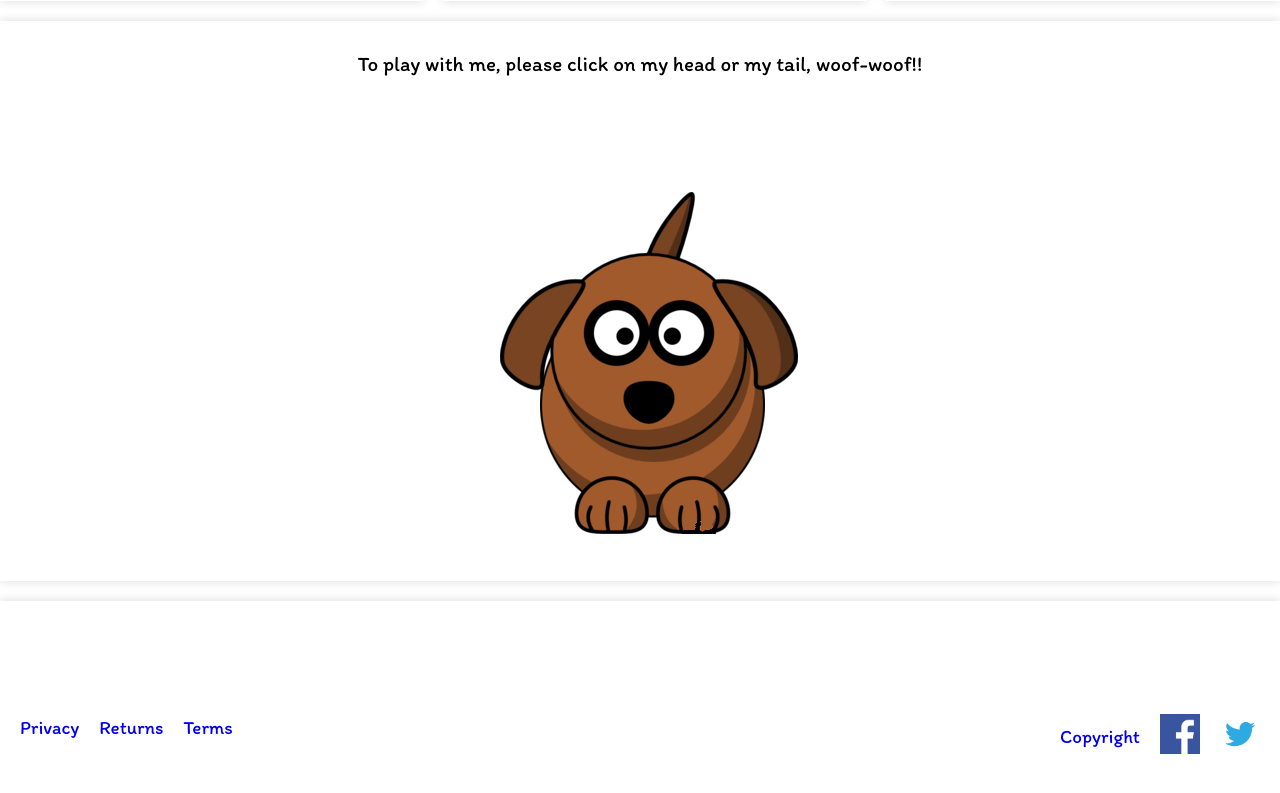
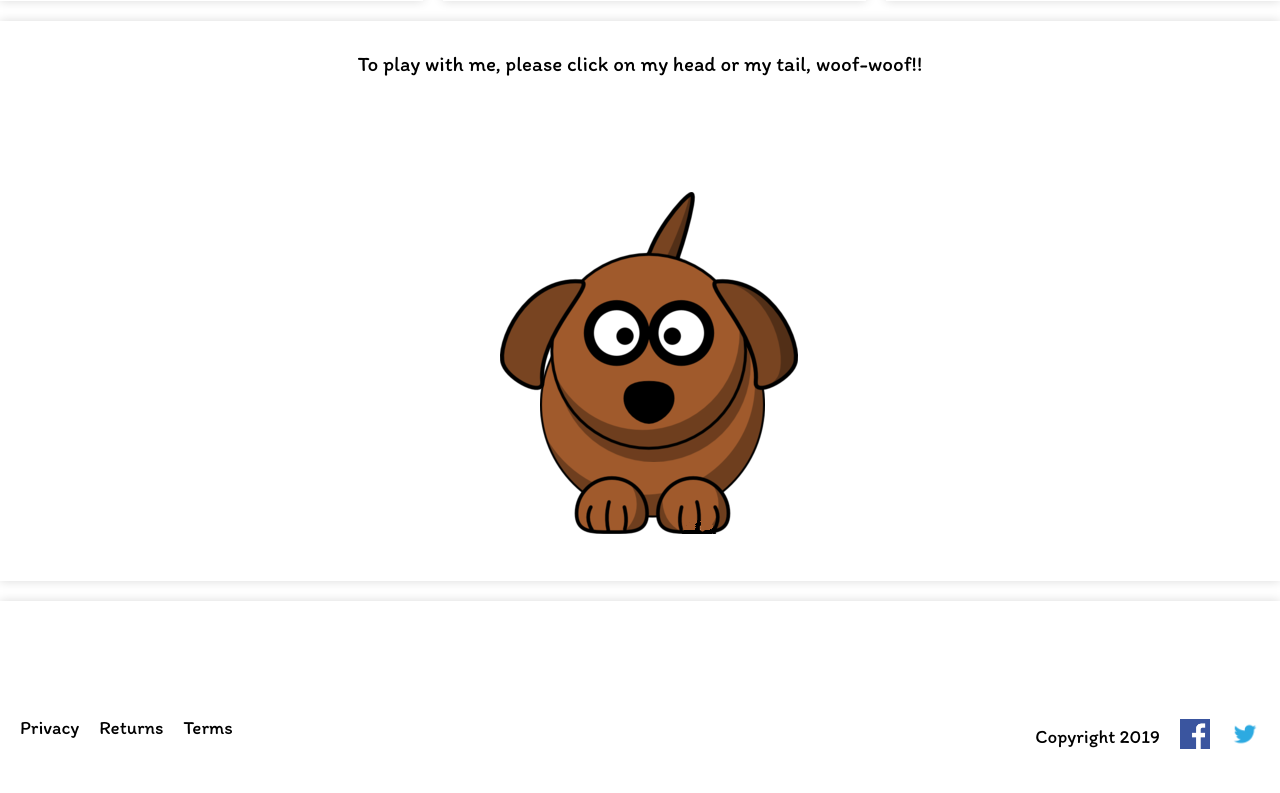
Before and after one commit to roberta-fiume/theRescueHouse, a Vue app: page / in a window 1280 px wide. Shown: the part 1349-2142 px from the top of the page. Built offline with nearby package versions, Linux system fonts and the light colour scheme.

Commit message:
Adjusts color links in footer

```diff
--- a/src/components/Footer.vue
+++ b/src/components/Footer.vue
@@ -6,7 +6,7 @@
             <li><a href="#">Terms</a></li>
         </div>
         <div class="link-box" id="secundary-link-box" >
-            <a href="#">Copyright</a>
+            <a href="#">Copyright 2019</a>
             <div class="social-container">
                 <a href="#"><img :src="images.fb" class="social-icon"/></a>
                 <a href="#"><img :src="images.twitter" class="social-icon"/></a>
--- a/src/styles/components/footer.scss
+++ b/src/styles/components/footer.scss
@@ -42,6 +42,15 @@
         @include widthAndHeight(100%,40px);
         a {
             text-decoration: none;
+            color: black;
+            &:hover {
+                color: #80cbc4;
+                border-bottom: 3px solid  #80cbc4;
+            }
+            &:active {
+                color: #80cbc4;
+                background-color: none;
+            }
         }
     }
 
@@ -51,7 +60,7 @@
 }
 
 .social-icon {
-    @include widthAndHeight(40px,40px);
+    @include widthAndHeight(30px,30px);
 }
 
 #primary-box {
@@ -66,6 +75,7 @@
     display: flex;
     flex-direction: column-reverse;
     a {
+        color: black;
         text-decoration: none;
         @include responsive(desktop) {
             margin-right: 20px;
@@ -78,6 +88,7 @@
 
 .social-container {
     a {
-    margin-right: 10px;
+        margin-right: 10px;
+
     }
 }
```
